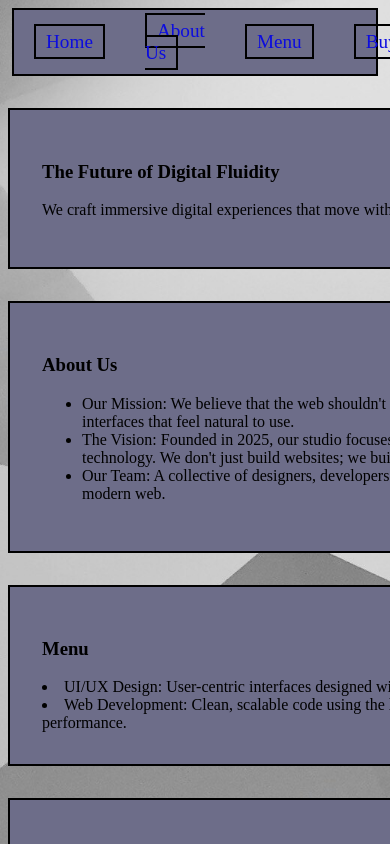
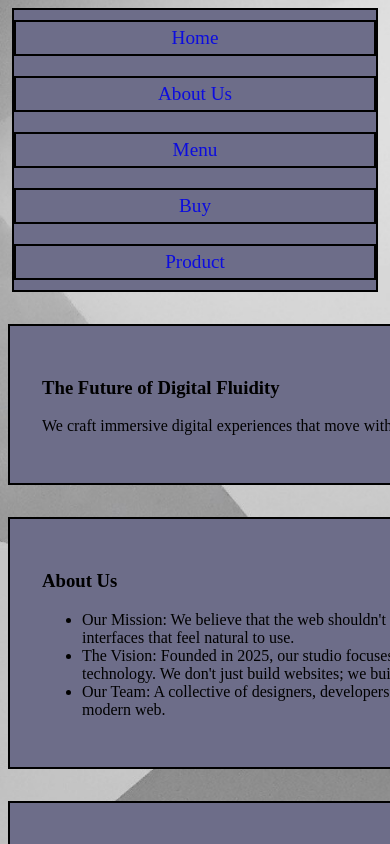
Before and after one commit to sonu7t4/Saas-Product, a plain HTML site: page index.html in a window 390 px wide. Shown: the top 844 px of the page. Drawn offline with Linux system fonts and the light colour scheme.

Commit message:
Enhance navbar responsiveness and layout styles
Added responsive design for navbar and improved layout styles.

```diff
--- a/index.html
+++ b/index.html
@@ -5,6 +5,20 @@
     <meta name="viewport" content="width=device-width, initial-scale=1.0">
     <title>Saas Product</title>
     <style>
+    @media (max-width: 600px) {
+    .navbar {
+        flex-direction: column; /* Stacks menu items vertically */
+    }
+
+    .navbar div {
+        width: 100%;
+        text-align: center;
+    }
+
+    .navbar div a {
+        display: block; /* Makes the whole area clickable */
+    }
+}
         /* *{
             margin: 5px;
             padding: 5px;
```
